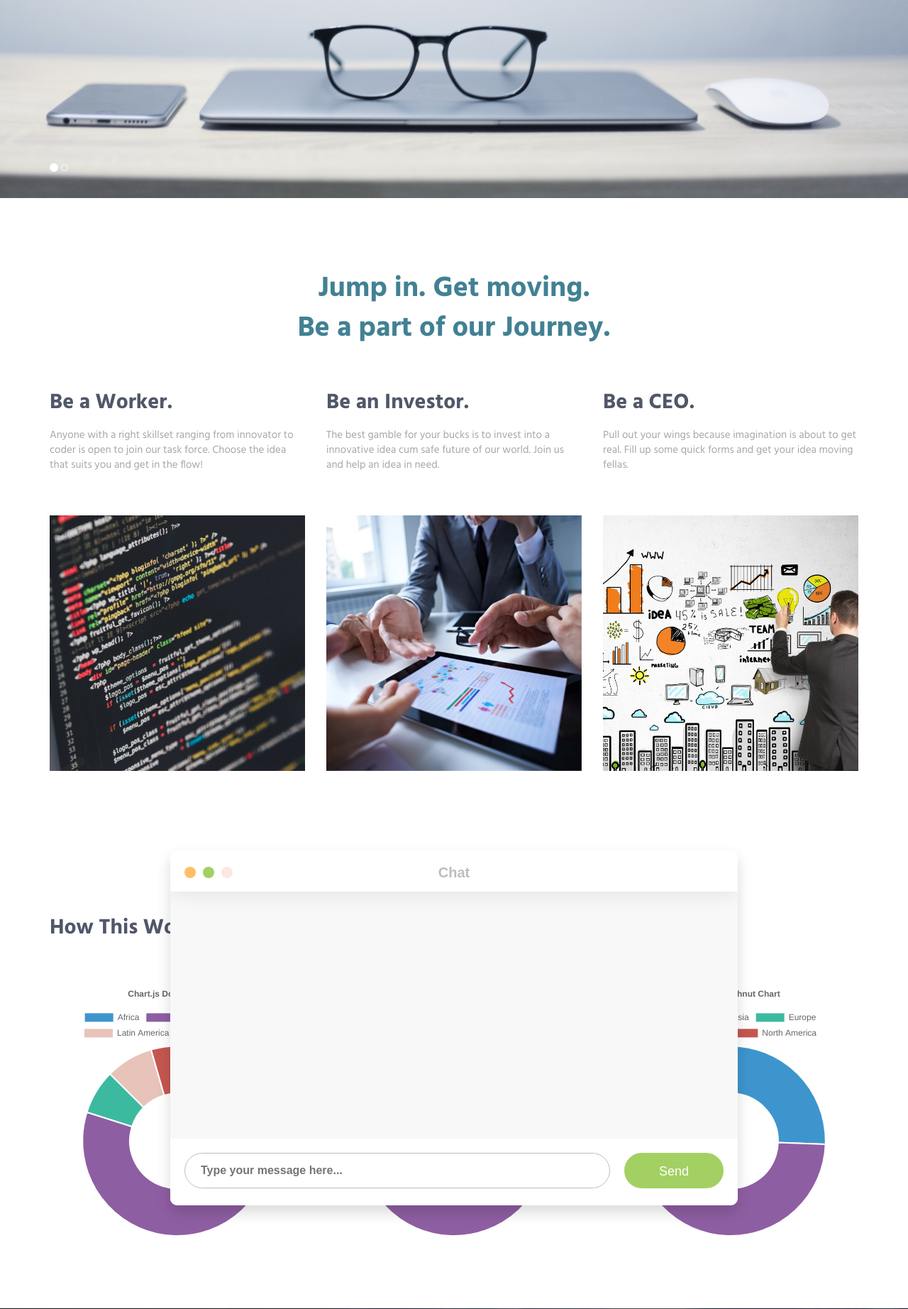
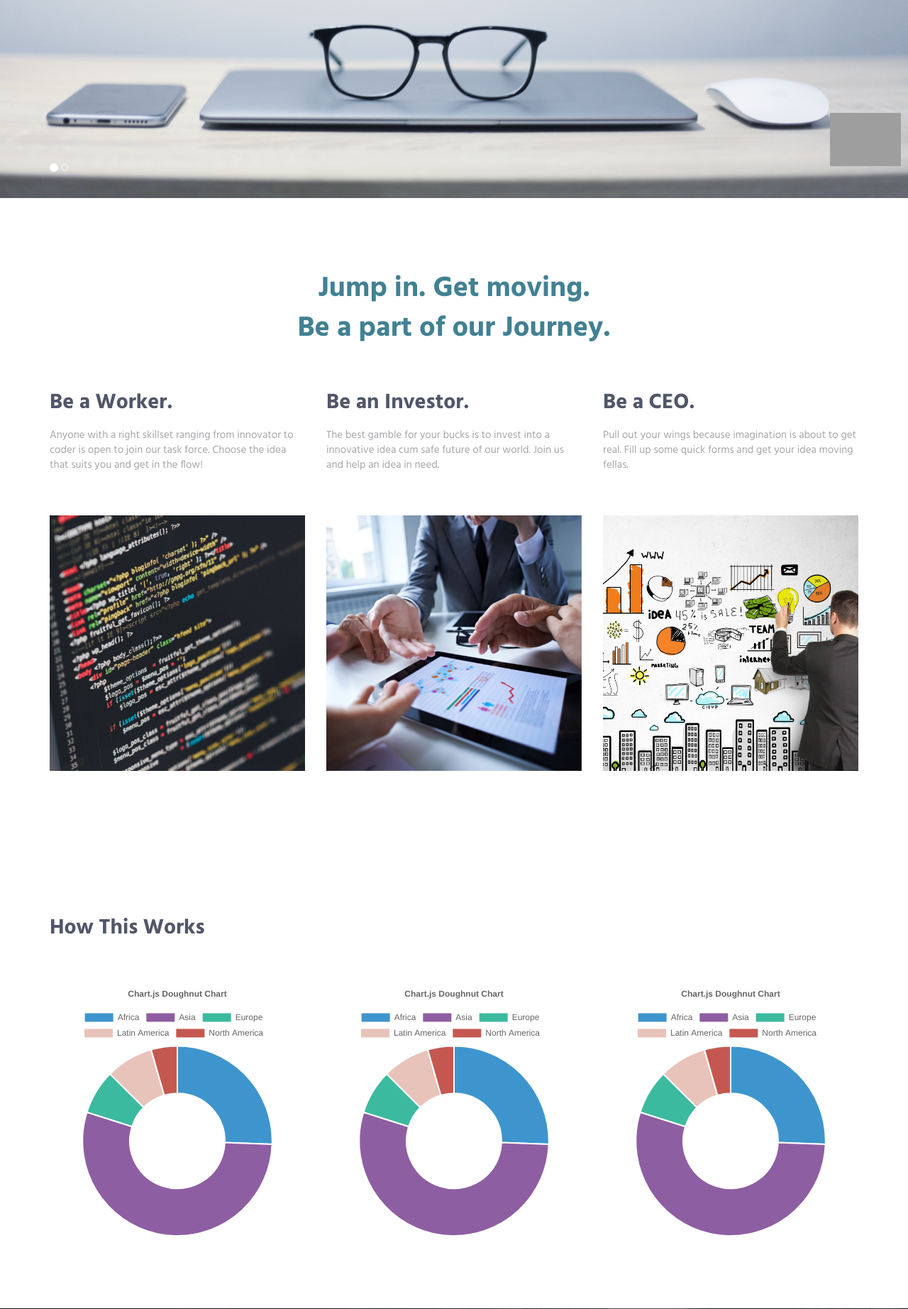
Before and after one commit to VishalCR7/steps, a Django app: page /index/ in a window 1280 px wide. Shown: the part 521-2365 px from the top of the page at 71% size. Run offline with Django 3.2, Linux system fonts and the light colour scheme; some libraries are stand-ins or nearby versions; some web fonts are replaced; grey boxes are pictures that could not be loaded.

Commit message:
resolve bot error

```diff
--- a/steps/app/static/app/css/bot.css
+++ b/steps/app/static/app/css/bot.css
@@ -1,3 +1,26 @@
+.bot-container{
+  width: 800px;
+  height: 500px;
+  z-index:999;
+  position: fixed;
+  top:150px;
+  margin-left: 20vw;
+  display: none;
+}
+.giffy-container{
+  z-index: 1000;
+  position: fixed;
+  top:85vh;
+  right: 10px;
+  cursor: pointer;
+}
+.giffy-container img{
+  width: 100px;
+  height: auto;
+}
+.btn-close{
+  cursor: pointer;
+}
 .chat_window {
   position: absolute;
   width: calc(100% - 20px);
--- a/steps/app/templates/app/index.html
+++ b/steps/app/templates/app/index.html
@@ -333,7 +333,13 @@
 
     </div>
 
-<div class="chat_window"><div class="top_menu"><div class="buttons"><div class="button close"></div><div class="button minimize"></div><div class="button maximize"></div></div><div class="title">Chat</div></div><ul class="messages"></ul><div class="bottom_wrapper clearfix"><div class="message_input_wrapper"><input class="message_input" placeholder="Type your message here..." /></div><div class="send_message"><div class="icon"></div><div class="text">Send</div></div></div></div><div class="message_template"><li class="message"><div class="avatar"></div><div class="text_wrapper"><div class="text"></div></div></li></div>
+<div class="giffy-container">
+  <img src="https://media.giphy.com/media/adCM22G9lWT9m/source.gif">
+</div>
+<div class="bot-container">
+<div class="chat_window"><div class="top_menu"><div class="buttons"><div class="button close btn-close"></div></div><div class="title">Chat</div></div><ul class="messages"></ul><div class="bottom_wrapper clearfix"><div class="message_input_wrapper"><input class="message_input" placeholder="Type your message here..." /></div><div class="send_message"><div class="icon"></div><div class="text">Send</div></div></div></div><div class="message_template"><li class="message"><div class="avatar"></div><div class="text_wrapper"><div class="text"></div></div></li></div>
+</div>
+
     <div class="footer-right">
 
       <p class="footer-company-about">
@@ -446,6 +452,7 @@
     });
   </script>
 
+
   <!-- CORE PLUGINS -->
   <script src="{% static 'app/js/jquery.min.js' %}" type="text/javascript"></script>
   <script src="{% static 'app/js/jquery-migrate.min.js' %}" type="text/javascript"></script>
@@ -469,5 +476,19 @@
 
 
 </body>
+
+  <script>
+    $(document).ready(function(){
+      $('.giffy-container').click(function(){
+        $('.bot-container').show();
+        $('.giffy-container').hide();
+      });
+
+      $('.btn-close').click(function(){
+        $('.bot-container').hide();
+        $('.giffy-container').show();
+      });
+    });
+  </script>
 <!-- END BODY -->
 </html>
--- a/steps/app/templates/app/startup.html
+++ b/steps/app/templates/app/startup.html
@@ -102,7 +102,7 @@
 	</div>
 </div>
 <div class="profile-info col-sm-12">
-	<h2 class="col-sm-offset-1">Name of Incubator</h2>
+	<h2 class="col-sm-offset-1">Name of Startup</h2>
 	<p class="col-sm-10 col-sm-offset-1">
 		Lorem ipsum dolor sit amet, consectetur adipiscing elit, sed do eiusmod tempor incididunt ut labore et dolore magna aliqua. Ut enim ad minim veniam, quis nostrud exercitation ullamco laboris nisi ut aliquip ex ea commodo consequat. Duis aute irure dolor in reprehenderit in voluptate velit esse cillum dolore eu fugiat nulla pariatur. Excepteur sint occaecat cupidatat non proident, sunt in culpa qui officia deserunt mollit anim id est laborum.
 	</p>
```
